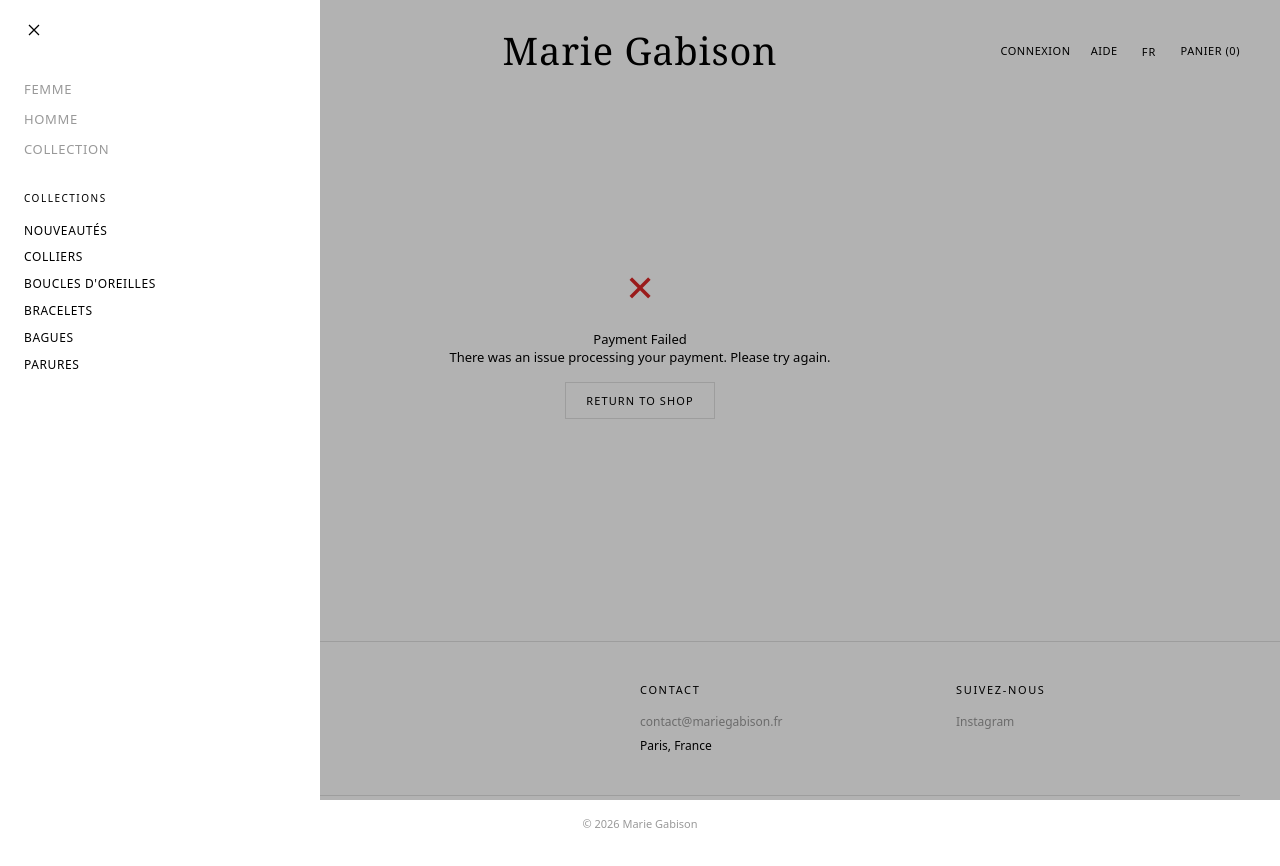
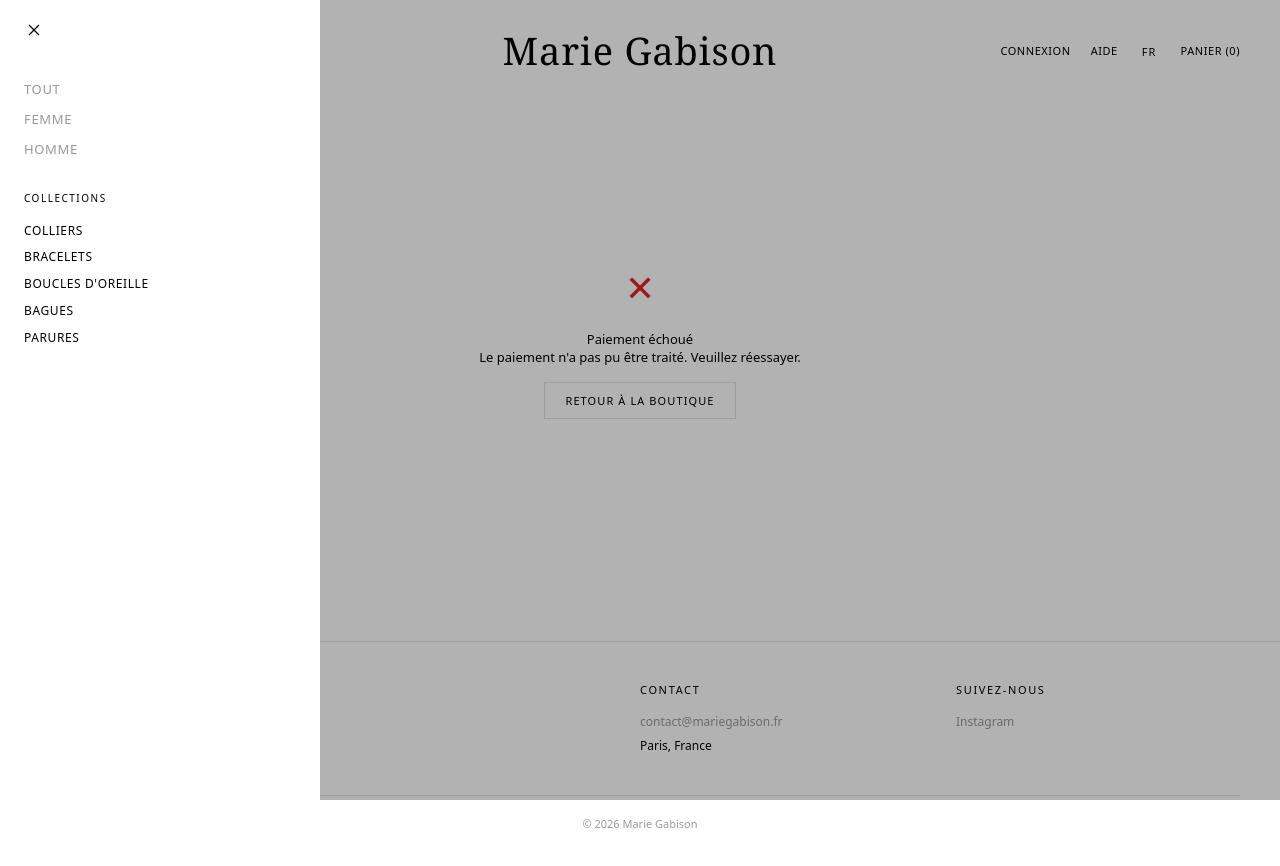
Before and after one commit to Thxfox-hub/mariegabison, a Next.js app: page /checkout/completion in a window 1280 px wide. Both pictures are taken after a click on the button "Menu". Shown: the top 866 px of the page. Built offline with nearby package versions, Linux system fonts and the light colour scheme; a web font is replaced by a local one.

Commit message:
Fix: i18n for checkout pages, ProductModal, MenuOverlay dynamic categories, search bar functional, html lang sync, CSS dedup, Geoapify key env var

```diff
--- a/app/cart/page.jsx
+++ b/app/cart/page.jsx
@@ -25,7 +25,7 @@
   const [suggestions, setSuggestions] = useState([]);
   const [suggesting, setSuggesting] = useState(false);
   const [selectedAddress, setSelectedAddress] = useState(null);
-  const GEOAPIFY_API_KEY = "58e1c77c24c64f209255c5221fa986e0";
+  const GEOAPIFY_API_KEY = process.env.NEXT_PUBLIC_GEOAPIFY_KEY || "";
 
   // International dialing codes for phone prefix
   const dialMap = { FR: '33', BE: '32', DE: '49', ES: '34', IT: '39', NL: '31', GB: '44', US: '1' };
--- a/app/checkout/canceled/page.jsx
+++ b/app/checkout/canceled/page.jsx
@@ -1,6 +1,9 @@
 "use client";
 
+import { useTranslation } from '../../../lib/i18n/context';
+
 export default function CartCanceledPage() {
+  const { t } = useTranslation();
   return (
     <div className="container" style={{ minHeight: "60vh", display: "flex", alignItems: "center", justifyContent: "center" }}>
       <div className="card" style={{ maxWidth: 520, width: "100%" }}>
@@ -8,12 +11,12 @@
           <div style={{ display: "flex", justifyContent: "center", marginBottom: 16 }}>
             <div aria-hidden style={{ color: "#666", fontSize: 36 }}>🛒</div>
           </div>
-          <h2 style={{ textAlign: "center", marginTop: 0 }}>Panier annulé</h2>
+          <h2 style={{ textAlign: "center", marginTop: 0 }}>{t('canceled.title')}</h2>
           <p className="text-muted-foreground" style={{ textAlign: "center" }}>
-            Le processus de paiement a été annulé. Vous pouvez réessayer quand vous voulez.
+            {t('canceled.desc')}
           </p>
           <div style={{ display: "flex", justifyContent: "center", marginTop: 16 }}>
-            <a className="btn" href="/">Retour à la boutique</a>
+            <a className="btn" href="/">{t('canceled.returnToShop')}</a>
           </div>
         </div>
       </div>
--- a/app/checkout/completion/page.jsx
+++ b/app/checkout/completion/page.jsx
@@ -2,9 +2,12 @@
 
 import { Suspense, useEffect, useState } from "react";
 import { useSearchParams } from "next/navigation";
+import { useTranslation } from "../../../lib/i18n/context";
+
 function CompletionInner() {
   const [status, setStatus] = useState();
   const searchParams = useSearchParams();
+  const { t } = useTranslation();
 
   useEffect(() => {
     const sessionId = searchParams ? searchParams.get("session_id") : null;
@@ -59,17 +62,17 @@
             )}
           </div>
           <h2 style={{ textAlign: "center", marginTop: 0 }}>
-            {status === "success" && "Payment Successful!"}
-            {status === "failure" && "Payment Failed"}
-            {status === "processing" && "Payment Processing"}
+            {status === "success" && t('completion.success')}
+            {status === "failure" && t('completion.failed')}
+            {status === "processing" && t('completion.processing')}
           </h2>
           <p className="text-muted-foreground" style={{ textAlign: "center" }}>
-            {status === "success" && "Thank you for your order. You will receive a confirmation email shortly."}
-            {status === "failure" && "There was an issue processing your payment. Please try again."}
-            {status === "processing" && "Your payment is being processed. We'll update you once it's complete."}
+            {status === "success" && t('completion.successDesc')}
+            {status === "failure" && t('completion.failedDesc')}
+            {status === "processing" && t('completion.processingDesc')}
           </p>
           <div style={{ display: "flex", justifyContent: "center", marginTop: 16 }}>
-            <a className="btn" href="/">Return to Shop</a>
+            <a className="btn" href="/">{t('completion.returnToShop')}</a>
           </div>
         </div>
       </div>
--- a/app/globals.css
+++ b/app/globals.css
@@ -320,20 +320,7 @@
 }
 .menu-collection-link:hover{opacity:0.6}
 
-/* ===== MODAL ===== */
-.modal-backdrop{
-  position:fixed;
-  inset:0;
-  background:rgba(0,0,0,0);
-  z-index:200;
-  display:flex;
-  align-items:center;
-  justify-content:center;
-  transition:background 0.3s ease;
-}
-.modal-backdrop.active{
-  background:rgba(0,0,0,0.5);
-}
+/* ===== MODAL (legacy, kept for ProductModal) ===== */
 .modal-panel{
   background:#fff;
   width:90%;
@@ -347,30 +334,6 @@
 .modal-panel.active{
   transform:scale(1);
   opacity:1;
-}
-.modal-header{
-  display:flex;
-  align-items:center;
-  justify-content:space-between;
-  padding:20px 24px;
-  border-bottom:1px solid var(--border);
-}
-.modal-title{
-  font-size:12px;
-  font-weight:600;
-  letter-spacing:0.1em;
-  margin:0;
-}
-.modal-close{
-  background:none;
-  border:none;
-  cursor:pointer;
-  padding:0;
-  color:var(--text);
-}
-.modal-close:hover{opacity:0.6}
-.modal-body{
-  padding:24px;
 }
 .form-group{
   margin-bottom:16px;
@@ -728,15 +691,15 @@
   font-size:12px;
 }
 
-/* ===== MODAL ===== */
+/* ===== MODAL (full-width product detail) ===== */
 .modal-backdrop{
   position:fixed;
   inset:0;
   background:rgba(0,0,0,0);
+  z-index:200;
   display:flex;
   align-items:center;
   justify-content:center;
-  z-index:100;
   transition:background .25s ease;
 }
 .modal-backdrop.active{
--- a/app/page.jsx
+++ b/app/page.jsx
@@ -14,6 +14,7 @@
   const [status, setStatus] = useState('loading');
   const [selectedCategory, setSelectedCategory] = useState('all');
   const [sortBy, setSortBy] = useState('alpha');
+  const [searchQuery, setSearchQuery] = useState('');
 
   useEffect(() => {
     const controller = new AbortController();
@@ -63,6 +64,14 @@
   // Sort & filter items
   const sortedItems = useMemo(() => {
     let arr = selectedCategory === 'all' ? [...items] : items.filter(it => it.category === selectedCategory);
+    if (searchQuery.trim()) {
+      const q = searchQuery.trim().toLowerCase();
+      arr = arr.filter(it =>
+        (it.title || '').toLowerCase().includes(q) ||
+        (it.description || '').toLowerCase().includes(q) ||
+        (it.category || '').toLowerCase().includes(q)
+      );
+    }
     if (sortBy === 'alpha') {
       arr.sort((a, b) => (a.title || '').localeCompare(b.title || '', 'fr'));
     } else if (sortBy === 'price-asc') {
@@ -71,7 +80,7 @@
       arr.sort((a, b) => (Number(b.price) || 0) - (Number(a.price) || 0));
     }
     return arr;
-  }, [items, sortBy, selectedCategory]);
+  }, [items, sortBy, selectedCategory, searchQuery]);
 
   return (
     <>
@@ -101,7 +110,8 @@
           type="text"
           className="search-input"
           placeholder={t('search.placeholder')}
-          readOnly
+          value={searchQuery}
+          onChange={(e) => setSearchQuery(e.target.value)}
         />
       </div>
 
--- a/components/MenuOverlay.jsx
+++ b/components/MenuOverlay.jsx
@@ -1,19 +1,36 @@
 /**
  * MenuOverlay.jsx - Slide-in menu panel with i18n
- * Animated menu with categories and collections
+ * Animated menu with dynamic categories from GAS data
  */
 "use client";
 
-import { useEffect, useState } from 'react';
+import { useEffect, useMemo, useState } from 'react';
+import Link from 'next/link';
 import { useTranslation } from '../lib/i18n/context';
+import { useCart } from './CartProvider';
 
-const CATEGORY_IDS = ['femme', 'homme', 'collection'];
-const COLLECTION_IDS = ['NOUVEAUTÉS', 'COLLIERS', "BOUCLES D'OREILLES", 'BRACELETS', 'BAGUES', 'PARURES'];
+const CATEGORY_IDS = ['all', 'femme', 'homme'];
 
-export default function MenuOverlay({ open, onClose, onSelectCategory }) {
+export default function MenuOverlay({ open, onClose }) {
   const { t } = useTranslation();
+  const { items } = useCart();
   const [isVisible, setIsVisible] = useState(false);
   const [isAnimating, setIsAnimating] = useState(false);
+
+  // Extract dynamic product categories from cart items (which mirror catalog)
+  const productCategories = useMemo(() => {
+    try {
+      const cached = localStorage.getItem('mariegabison_catalog');
+      if (cached) {
+        const arr = JSON.parse(cached);
+        if (Array.isArray(arr)) {
+          const cats = [...new Set(arr.map(it => it.category).filter(Boolean))];
+          return cats;
+        }
+      }
+    } catch {}
+    return ['Collier', 'Bracelet', "Boucles d'oreille", 'Bague', 'Parure'];
+  }, []);
 
   useEffect(() => {
     if (open) {
@@ -50,27 +67,29 @@
           {/* Main categories */}
           <div className="menu-main">
             {CATEGORY_IDS.map((cat) => (
-              <button
+              <Link
                 key={cat}
+                href={`/?cat=${cat}`}
                 className="menu-main-link"
-                onClick={() => { onSelectCategory?.(cat); handleClose(); }}
+                onClick={handleClose}
               >
                 {t(`categories.${cat}`)}
-              </button>
+              </Link>
             ))}
           </div>
 
-          {/* Collections */}
+          {/* Product type categories from GAS */}
           <div className="menu-collections">
-            <div className="menu-section-title">COLLECTIONS</div>
-            {COLLECTION_IDS.map((col) => (
-              <button
-                key={col}
+            <div className="menu-section-title">{t('menu.collections')}</div>
+            {productCategories.map((cat) => (
+              <Link
+                key={cat}
+                href={`/?cat=${encodeURIComponent(cat)}`}
                 className="menu-collection-link"
-                onClick={() => { onSelectCategory?.(col); handleClose(); }}
+                onClick={handleClose}
               >
-                {col}
-              </button>
+                {t(`categories.${cat}`) || cat}
+              </Link>
             ))}
           </div>
         </div>
--- a/lib/i18n/context.jsx
+++ b/lib/i18n/context.jsx
@@ -46,6 +46,13 @@
     } catch {}
   }, []);
 
+  // Sync <html lang> with current locale
+  useEffect(() => {
+    if (typeof document !== 'undefined') {
+      document.documentElement.lang = lang;
+    }
+  }, [lang]);
+
   const setLang = useCallback((newLang) => {
     if (!SUPPORTED.includes(newLang)) return;
     setLangState(newLang);
--- a/lib/i18n/locales/en.json
+++ b/lib/i18n/locales/en.json
@@ -5,6 +5,9 @@
     "help": "Help",
     "bag": "Shopping bag",
     "home": "Home"
+  },
+  "menu": {
+    "collections": "COLLECTIONS"
   },
   "categories": {
     "all": "ALL",
--- a/lib/i18n/locales/fr.json
+++ b/lib/i18n/locales/fr.json
@@ -5,6 +5,9 @@
     "help": "Aide",
     "bag": "Panier",
     "home": "Accueil"
+  },
+  "menu": {
+    "collections": "COLLECTIONS"
   },
   "categories": {
     "all": "TOUT",
--- a/lib/i18n/locales/it.json
+++ b/lib/i18n/locales/it.json
@@ -5,6 +5,9 @@
     "help": "Aiuto",
     "bag": "Carrello",
     "home": "Home"
+  },
+  "menu": {
+    "collections": "COLLEZIONI"
   },
   "categories": {
     "all": "TUTTO",
--- a/lib/i18n/locales/ru.json
+++ b/lib/i18n/locales/ru.json
@@ -5,6 +5,9 @@
     "help": "Помощь",
     "bag": "Корзина",
     "home": "Главная"
+  },
+  "menu": {
+    "collections": "КОЛЛЕКЦИИ"
   },
   "categories": {
     "all": "ВСЕ",
```
Also changed, not shown: components/ProductModal.jsx (+11 -9 lines).
